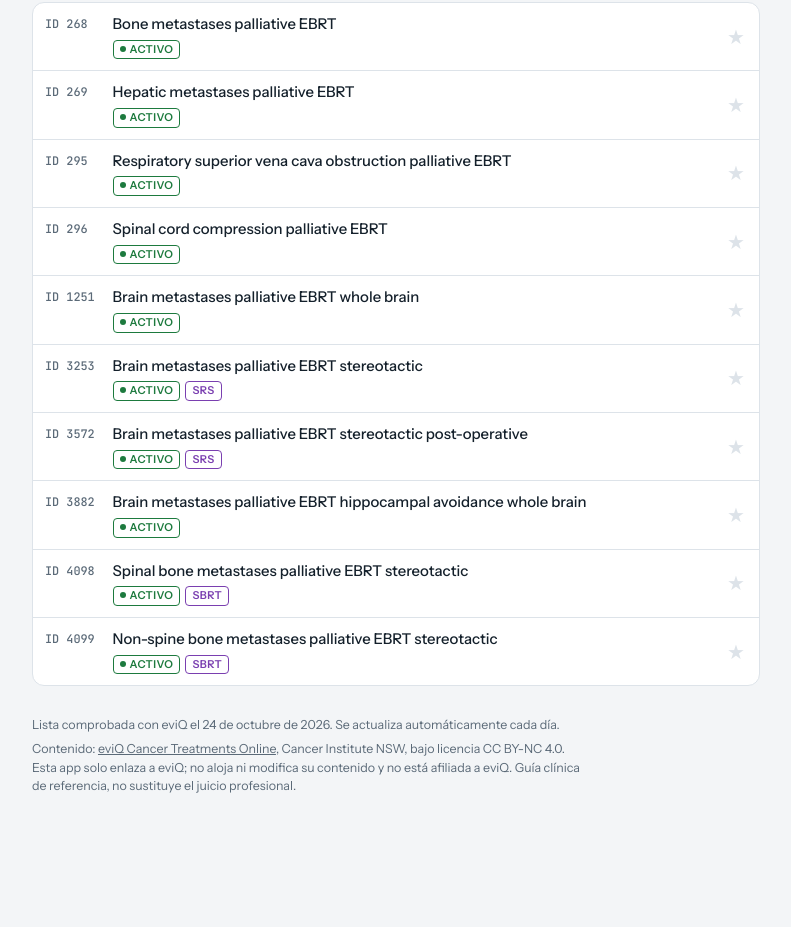
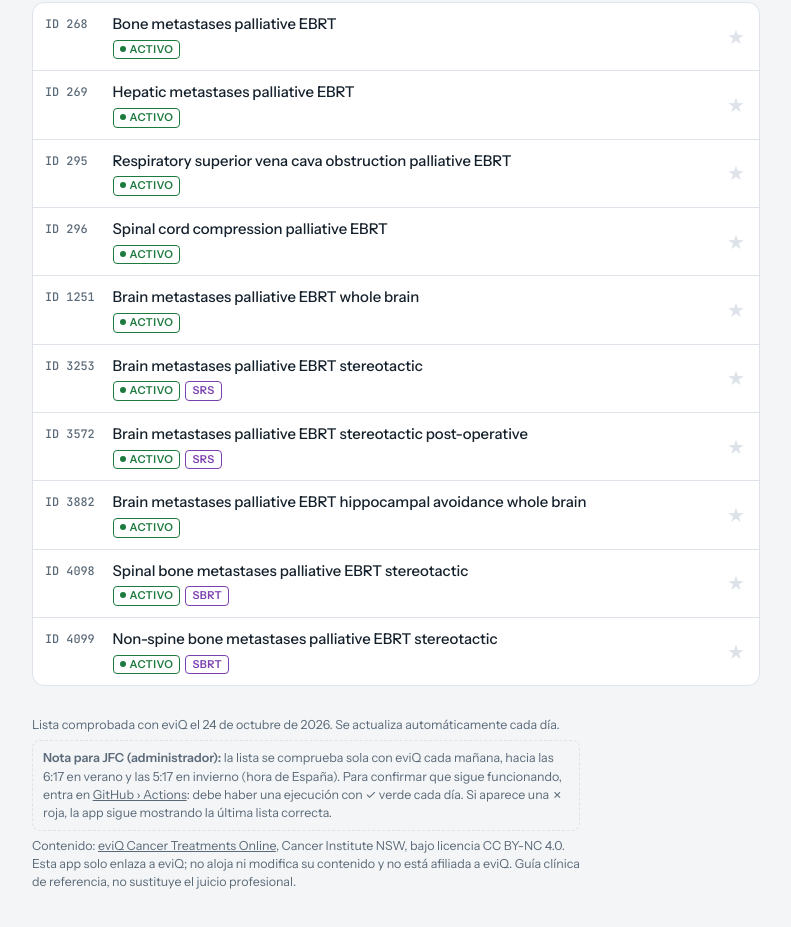
Before and after one commit to jfcdrrx/protocolos-eviq, a plain HTML site: page index.html in a window 1280 px wide. Shown: the part 6460-7387 px from the top of the page, without its empty margins (244-1035 px from the left). Before the commit the page ends 7295 px from the top, so only its background shows below. Drawn offline with nearby package versions, Linux system fonts and the light colour scheme.

Commit message:
Add files via upload

```diff
--- a/index.html
+++ b/index.html
@@ -70,6 +70,7 @@ li.off .t{color:var(--off);text-decoration:line-through;text-decoration-thicknes
 .empty{padding:28px 4px;color:var(--muted);text-align:center}
 footer{margin-top:30px;font-size:.78rem;color:var(--muted);display:grid;gap:6px;max-width:66ch}
 footer a{color:inherit}
+.admin{padding:8px 10px;border:1px dashed var(--line);border-radius:8px}
 header p.byline{margin-top:.5rem;font-size:.82rem;font-weight:600;color:var(--accent)}
 .credit{font-size:.84rem;font-weight:600;color:var(--fg);padding-top:10px;border-top:1px solid var(--line)}
 @media (prefers-reduced-motion:no-preference){li a.p{transition:background .12s}}
@@ -100,6 +101,7 @@ body{margin:0}
 
 <footer>
   <div id="checked">Índice recopilado el 23 oct 2026. Usa «Ver sección en eviQ» para la lista completa y actual de cada localización.</div>
+  <div class="admin"><strong>Nota para JFC (administrador):</strong> la lista se comprueba sola con eviQ cada mañana, hacia las 6:17 en verano y las 5:17 en invierno (hora de España). Para confirmar que sigue funcionando, entra en <a href="https://github.com/jfcdrrx/protocolos-eviq/actions" target="_blank" rel="noopener">GitHub › Actions</a>: debe haber una ejecución con ✓ verde cada día. Si aparece una ✗ roja, la app sigue mostrando la última lista correcta.</div>
   <div>Contenido: <a href="https://www.eviq.org.au/" target="_blank" rel="noopener">eviQ Cancer Treatments Online</a>, Cancer Institute NSW, bajo licencia CC BY-NC 4.0. Esta app solo enlaza a eviQ; no aloja ni modifica su contenido y no está afiliada a eviQ. Guía clínica de referencia, no sustituye el juicio profesional.</div>
 </footer>
 </div>
```
